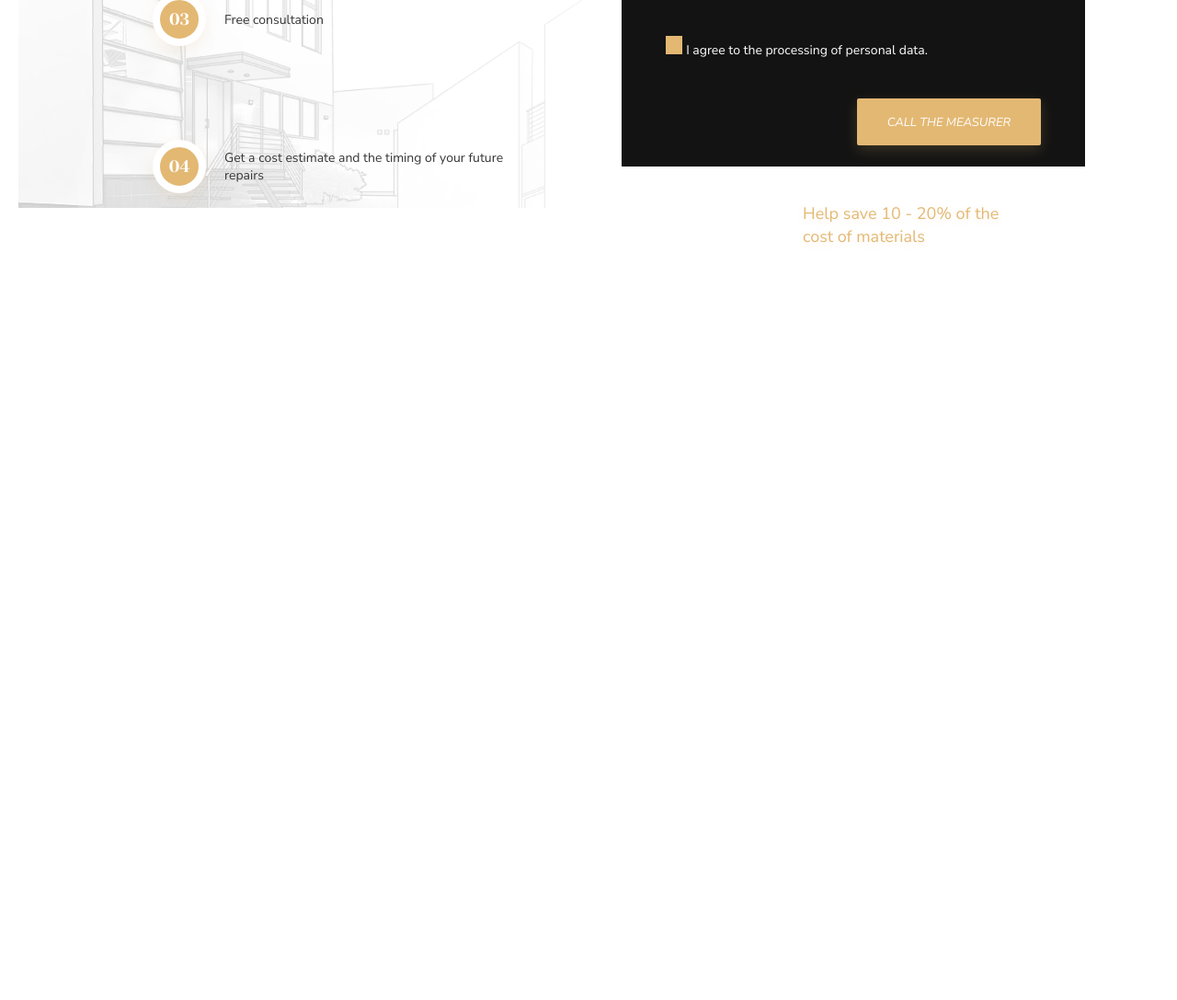
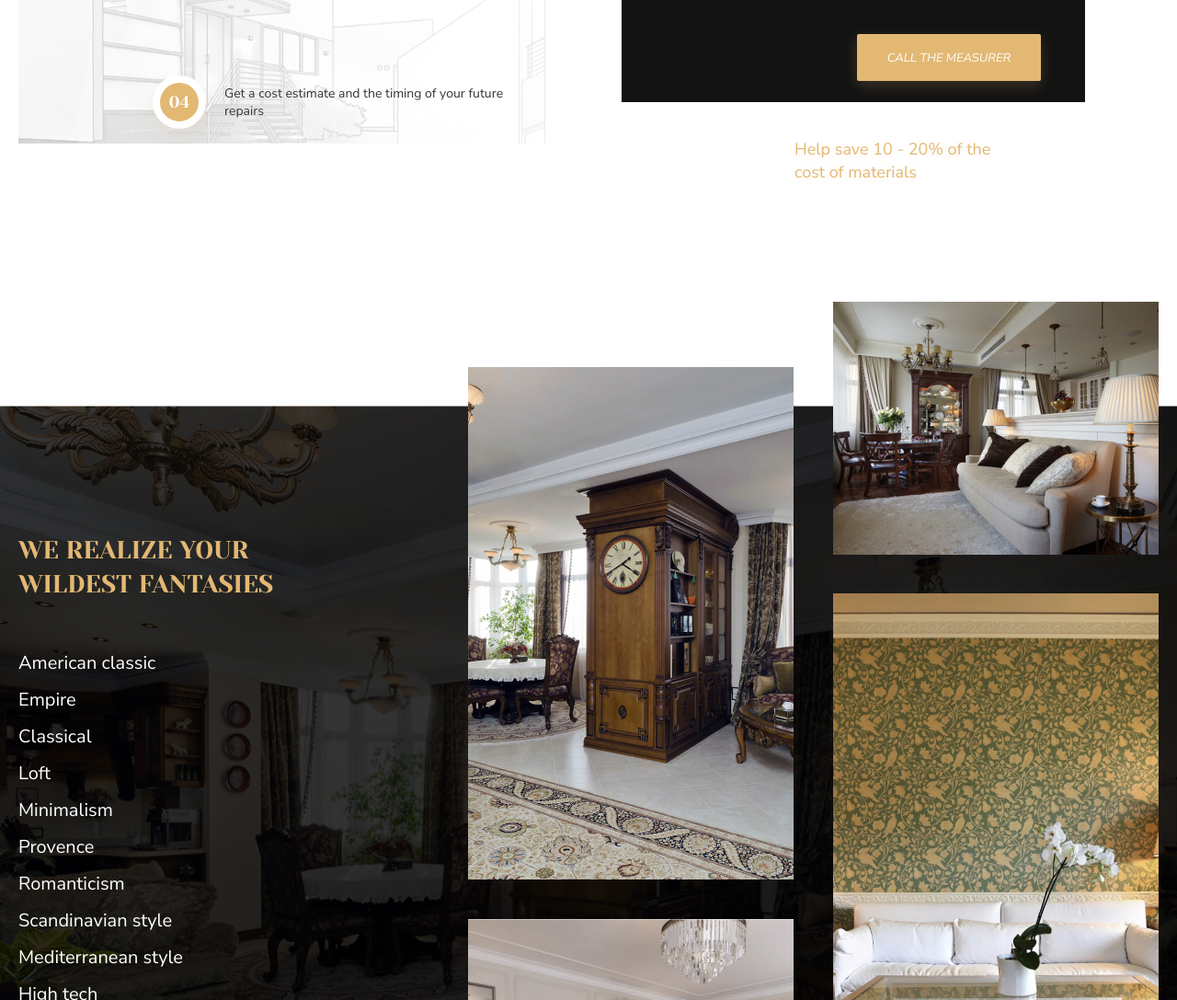
Before and after one commit to AlekseyBereznev/SkillFactory, a plain HTML site: page Repair_Design_Project_Bereznev/index.html in a window 1280 px wide. Shown: the part 4160-5247 px from the top of the page at 92% size. Before the commit the page ends 4442 px from the top, so only its background shows below. Drawn offline with Linux system fonts and the light colour scheme.

Commit message:
section-style

```diff
--- a/Repair_Design_Project_Bereznev/css/style.css
+++ b/Repair_Design_Project_Bereznev/css/style.css
@@ -28,7 +28,8 @@ body {
     box-shadow: 0px 5px 15px 0px rgba(227, 184, 115, 0.20);
 }
 
-.button:hover {
+.button:hover,
+.button:focus {
     background-color: transparent;
 }
 
@@ -361,7 +362,7 @@ body {
 /* ------section-repair-------- */
 .repair {
     color: #131313;
-    margin-bottom: 300px;
+    margin-bottom: 230px;
     user-select: none;
 }
 
@@ -434,6 +435,8 @@ body {
 }
 
 /* ------//section-repair-------- */
+
+
 /* ------section-four-step--------- */
 .four-step__inner {
     display: flex;
@@ -441,6 +444,7 @@ body {
     padding: 0px 80px 55px 146px;
     background: url(../images/main/project/call_form_bg.png) no-repeat;
     background-position: 0 -90px;
+    margin-bottom: 245px;
 }
 
 .four-step__list {
@@ -510,7 +514,6 @@ body {
     position: absolute;
     top: -18px;
     color: rgba(255, 255, 255, 0.50);
-    ;
     font-size: 13px;
     line-height: 1.63;
 }
@@ -555,7 +558,6 @@ body {
     background: url(../images/main/project/pig.png) no-repeat;
     background-position: 32px -10px;
     display: flex;
-    justify-content: center;
     align-items: center;
     height: 74px;
 }
@@ -569,3 +571,62 @@ body {
     margin-left: 140px;
     max-width: 250px;
 }
+
+/* ------//section-four-step--------- */
+
+/* ------section-style--------- */
+.style {
+    background: url(../images/main/project/style_bg.png) no-repeat center/cover;
+    max-height: 864px;
+}
+
+.style__inner {
+    display: flex;
+    justify-content: space-between;
+}
+
+.style__list-title {
+    color: #E3B873;
+    font-family: Yeseva One;
+    font-size: 27px;
+    line-height: 1.38;
+    text-transform: uppercase;
+    margin: 138px 0 47px;
+    max-width: 285px;
+}
+
+.style__list-link {
+    font-family: Nunito Sans;
+    font-size: 20px;
+    line-height: 2;
+}
+
+.style__list-link:hover,
+.style__list-link:focus {
+    color: #E3B873;
+    border-bottom: 1px solid #E3B873;
+}
+
+.style__images {
+    display: grid;
+    grid-template-columns: 354px 354px;
+    gap: 43px;
+}
+
+.style__img {
+    display: inline-block;
+}
+
+.style__img1 {
+    margin-top: -42px;
+}
+
+.style__img2 {
+    margin-top: -113px;
+}
+
+.style__img4 {
+    margin-top: -354px;
+}
+
+/* ------//section-style--------- */
--- a/Repair_Design_Project_Bereznev/index.html
+++ b/Repair_Design_Project_Bereznev/index.html
@@ -286,7 +286,8 @@
                                 <label class="call-form__label">
                                     <input type="checkbox" class="call-form__checkbox-input">
                                     <span class="fake"></span>
-                                        <span class="call-form__checkbox-text">I agree to the processing of personal data.</span>
+                                    <span class="call-form__checkbox-text">I agree to the processing of personal
+                                        data.</span>
                                 </label>
                             </div>
                             <button class="call-form__btn button" type="submit">Call the measurer</button>
@@ -298,6 +299,56 @@
                 </div>
             </div>
         </section>
+        <section class="style">
+            <div class="container">
+                <div class="style__inner">
+                    <div class="style__list-block">
+                        <h3 class="style__list-title">We realize your wildest fantasies</h3>
+                        <ul class="style__list">
+                            <li class="style__list-item">
+                                <a href="#!" class="style__list-link">American classic</a>
+                            </li>
+                            <li class="style__list-item">
+                                <a href="#!" class="style__list-link">Empire</a>
+                            </li>
+                            <li class="style__list-item">
+                                <a href="#!" class="style__list-link">Classical</a>
+                            </li>
+                            <li class="style__list-item">
+                                <a href="#!" class="style__list-link">Loft</a>
+                            </li>
+                            <li class="style__list-item">
+                                <a href="#!" class="style__list-link">Minimalism</a>
+                            </li>
+                            <li class="style__list-item">
+                                <a href="#!" class="style__list-link">Provence</a>
+                            </li>
+                            <li class="style__list-item">
+                                <a href="#!" class="style__list-link">Romanticism</a>
+                            </li>
+                            <li class="style__list-item">
+                                <a href="#!" class="style__list-link">Scandinavian style</a>
+                            </li>
+                            <li class="style__list-item">
+                                <a href="#!" class="style__list-link">Mediterranean style</a>
+                            </li>
+                            <li class="style__list-item">
+                                <a href="#!" class="style__list-link">High tech</a>
+                            </li>
+                            <li class="style__list-item">
+                                <a href="#!" class="style__list-link">Eclecticism</a>
+                            </li>
+                        </ul>
+                    </div>
+                    <div class="style__images">
+                        <img class="style__img style__img1" src="./images/main/project/style-img1.jpg" alt="образец ремонта">
+                        <img class="style__img style__img2" src="./images/main/project/style-img2.jpg" alt="образец ремонта">
+                        <img class="style__img style__img3" src="./images/main/project/style-img3.jpg" alt="образец ремонта">
+                        <img class="style__img style__img4" src="./images/main/project/style-img4.jpg" alt="образец ремонта">
+                    </div>
+                </div>
+            </div>
+        </section>
     </main>
 </body>
 
```
Also changed, not shown: Repair_Design_Project_Bereznev/images/main/project/style-img1.jpg (added), Repair_Design_Project_Bereznev/images/main/project/style-img2.jpg (added), Repair_Design_Project_Bereznev/images/main/project/style-img3.jpg (added), Repair_Design_Project_Bereznev/images/main/project/style-img4.jpg (added), Repair_Design_Project_Bereznev/images/main/project/style_bg.png (added). Lines whose indentation alone changed are shown as unchanged.
